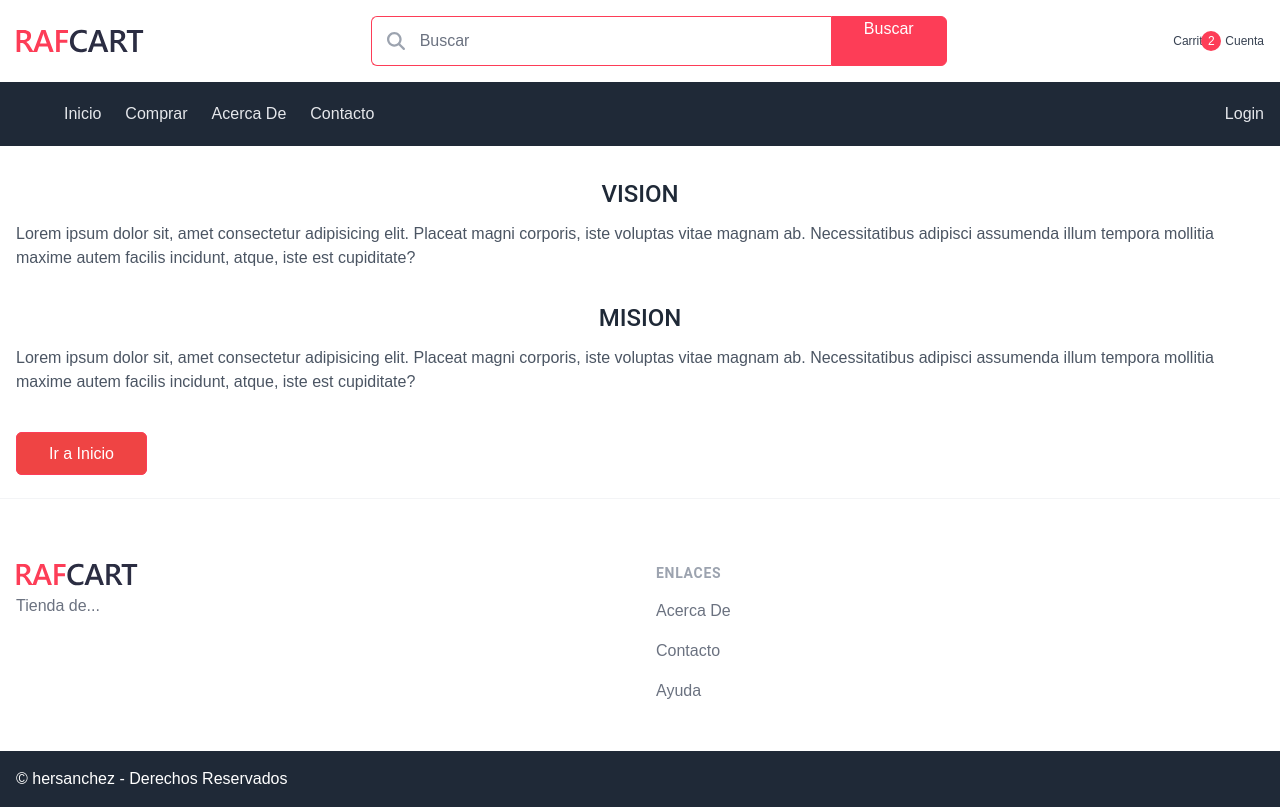
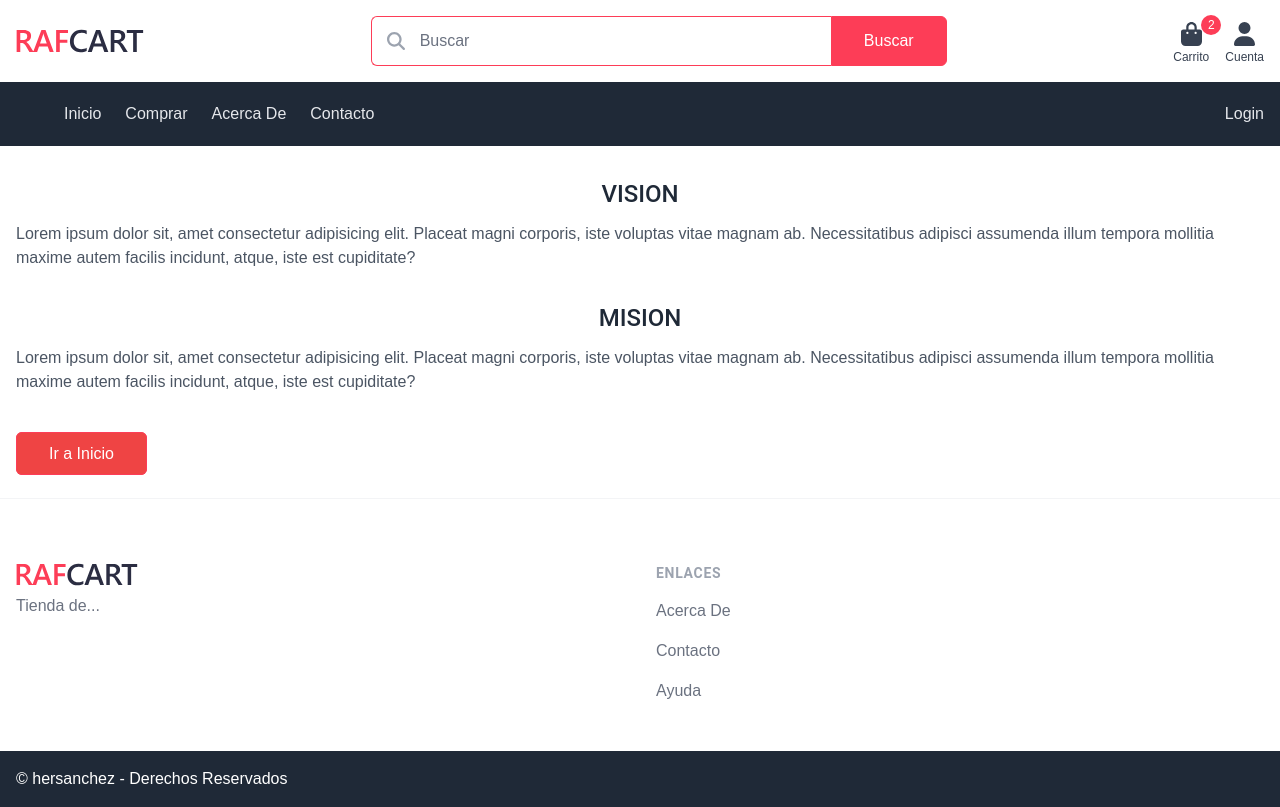
Before and after one commit to Alexandraitama/hersanchez-shop, a Nuxt app: page /acerca in a window 1280 px wide. Built offline with nearby package versions, Linux system fonts and the light colour scheme.

Commit message:
feat: Ajustar iconos y espacios en el header

```diff
--- a/components/header-component.vue
+++ b/components/header-component.vue
@@ -13,22 +13,13 @@
           class="w-full border border-primary border-r-0 pl-12 py-3 pr-3 rounded-l-md focus:outline-none hidden md:flex"
              placeholder="Buscar">
         <button
-          class="bg-primary border border-primary text-white px-8 rounded-r-md hover:bg-transparent hover:text-primary transition hidden md:flex">Buscar</button>
+          class="bg-primary border border-primary text-white px-8 py-3 rounded-r-md hover:bg-transparent hover:text-primary transition hidden md:flex">Buscar</button>
       </div>
 
     <div class="flex items-center space-x-4">
-      <!-- <a href="#" class="text-center text-gray-700 hover:text-primary transition relative">
-                    <div class="text-2xl">
-                        <i class="fa-regular fa-heart"></i>
-                    </div>
-                    <div class="text-xs leading-3">Wishlist</div>
-                    <div
-                        class="absolute right-0 -top-1 w-5 h-5 rounded-full flex items-center justify-center bg-primary text-white text-xs">
-                                  8</div>
-                          </a> -->
         <a href="#" class="text-center text-gray-700 hover:text-primary transition relative">
           <div class="text-2xl">
-            <i class="fa-solid fa-bag-shopping"></i>
+            <font-awesome-icon icon="fas fa-bag-shopping" />
           </div>
           <div class="text-xs leading-3">Carrito</div>
           <div
@@ -37,7 +28,7 @@
         </a>
         <a href="#" class="text-center text-gray-700 hover:text-primary transition relative">
           <div class="text-2xl">
-            <i class="fa-regular fa-user"></i>
+            <font-awesome-icon icon="fas fa-user" />
           </div>
           <div class="text-xs leading-3">Cuenta</div>
         </a>
```
